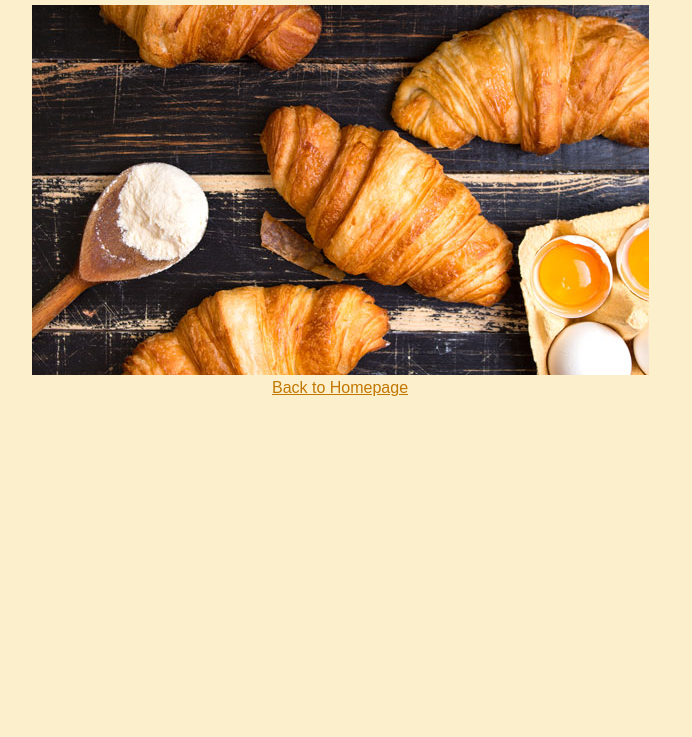
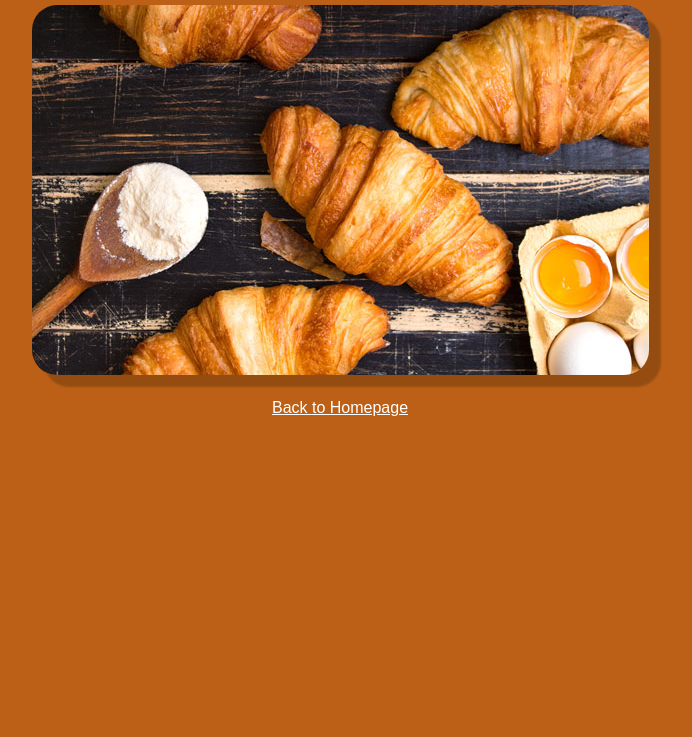
Before and after one commit to isadlgomes/Croissant, a plain HTML site: page photo.html in a window 1280 px wide. Shown: the part 63-800 px from the top of the page, without its empty margins (300-992 px from the left). Drawn offline with Linux system fonts and the light colour scheme.

Commit message:
Styled the img and changed background

```diff
--- a/styles/style.css
+++ b/styles/style.css
@@ -1,15 +1,18 @@
 body {
   text-align: center;
-  background: #fcefcc;
+  background: #bb6016;
   font-family: Arial, Helvetica, sans-serif;
 }
 
 a {
   margin: 10px;
-  color: #c27700;
+  color: #ffff;
 }
 
 img {
   max-width: 100%;
   height: auto;
+  border-radius: 25px;
+  margin-bottom: 20px;
+  box-shadow: 12px 12px 2px rgba(0, 0, 0, 0.2);
 }
```
